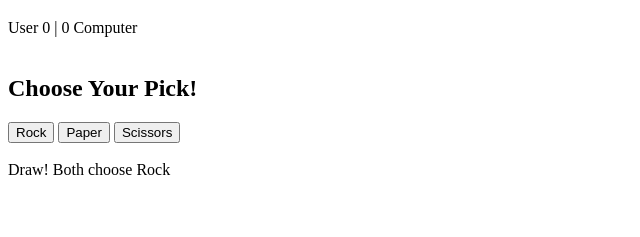
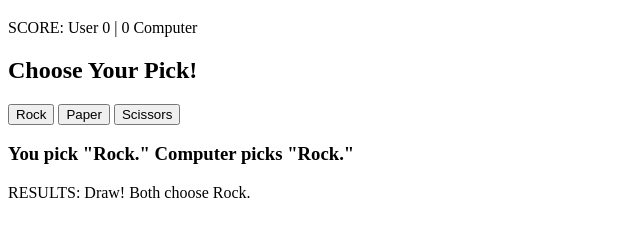
Before and after one commit to 7equinox/TOP-RPS, a plain HTML site: page index.html in a window 1280 px wide. Both pictures are taken after a click on the button "Rock". Shown: the part 61-298 px from the top of the page, without its empty margins (0-640 px from the left). Drawn offline with Linux system fonts and the light colour scheme.

Commit message:
Add display result for player choices

```diff
--- a/index.html
+++ b/index.html
@@ -11,14 +11,16 @@
 
     <!-- Display the running score -->
     <div id="strDsplyRnnngScr"></div>
-    <br>
 
     <!-- Human RPS Selection -->
     <h2>Choose Your Pick!</h2>
     <button id="btnSlctRock">Rock</button>
     <button id="btnSlctPaper">Paper</button>
     <button id="btnSlctScssrs">Scissors</button>
-    <br><br>
+    <br>
+
+    <!-- Display user and computer's pick -->
+    <h3 id="strBothChoices"></h3>
 
     <!-- Display result of a single round -->
     <div id="strDsplyRsltRnd"></div>
--- a/script.js
+++ b/script.js
@@ -5,7 +5,7 @@ let gIntCompScore = 0;
 // Function to display the running score
 function displayRpsScore()
 {
-    const strPlayerScores = `User ${gIntHumanScore} | ${gIntCompScore} Computer`;
+    const strPlayerScores = `SCORE: User ${gIntHumanScore} | ${gIntCompScore} Computer`;
 
     // Dynamically update div text content of running score
     const divDsplyRnnngScr = document.querySelector('#strDsplyRnnngScr');
@@ -27,20 +27,32 @@ function displayGameWinner()
 
     // Modify div text content of winner of RPS game
     const divDsplyWnnr = document.querySelector('#strDsplyWnnr');
-    divDsplyWnnr.textContent = strPlayerWins;
+    divDsplyWnnr.textContent = `ENDGAME: ${strPlayerWins}`;
 
-    console.log(`[DISPLAY] ${strPlayerWins}`);
+    console.log(`[DISPLAY] ENDGAME: ${strPlayerWins}`);
 }
 
 // Function to play computer's choice
 function getComputerChoice()
 {
+    let strCompChoice = '';
+
     // Create random number for the condition/s below
     const fltRndmNum = Math.random() * 100;
 
-    if (fltRndmNum <= 33.33) return 'Rock';
-    if (fltRndmNum <= 66.67) return 'Paper';
-    return 'Scissors';
+    if (fltRndmNum <= 33.33) strCompChoice = 'Rock';
+    else if (fltRndmNum <= 66.67) strCompChoice = 'Paper';
+    else strCompChoice = 'Scissors';
+
+    const strDsplyCompChc = `Computer picks "${strCompChoice}."`;
+
+    // Dynamically update h3 text content of computer choice
+    const headerCompChc = document.querySelector('#strBothChoices');
+    headerCompChc.textContent += strDsplyCompChc;
+
+    console.log(`[DISPLAY] ${strDsplyCompChc}`);
+
+    return strCompChoice;
 }
 
 // Function to get the result of a single RPS round
@@ -77,18 +89,18 @@ function getRoundResult(strUserChoice, strCompChoice)
 // Function to display the result of a single RPS round
 function displayRoundResult(strRoundWinner, strUserChoice, strCompChoice)
 {
-    let strRoundResult = '';
+    let strRoundResult = "RESULTS: ";
     if (strRoundWinner === 'draw')
     {
-        strRoundResult = `Draw! Both choose ${strUserChoice}`;
+        strRoundResult += `Draw! Both choose ${strUserChoice}.`;
     }
     else if (strRoundWinner === 'user')
     {
-        strRoundResult = `You win! ${strUserChoice} beats ${strCompChoice}`;
+        strRoundResult += `You win! ${strUserChoice} beats ${strCompChoice}.`;
     }
     else
     {
-        strRoundResult = `You lose! ${strCompChoice} beats ${strUserChoice}`;
+        strRoundResult += `You lose! ${strCompChoice} beats ${strUserChoice}.`;
     }
 
     // Dynamically update div text content of round result
@@ -140,7 +152,14 @@ gBtnHumanChoices.forEach((btnChoice) => {
     function handleHumanChoice()
     {
         const strUserChoice = btnChoice.textContent;
-        console.log(`[CONSOLE] You pick "${strUserChoice}"`);
+        const strDsplyUsrChc = `You pick "${strUserChoice}." `;
+
+        // Dynamically update h3 text content of user choice
+        const headerUsrChc = document.querySelector('#strBothChoices');
+        headerUsrChc.textContent = strDsplyUsrChc;
+
+        console.log(`[DISPLAY] ${strDsplyUsrChc}`);
+
         playRound(strUserChoice);
         checkGameOver();
     }
```
